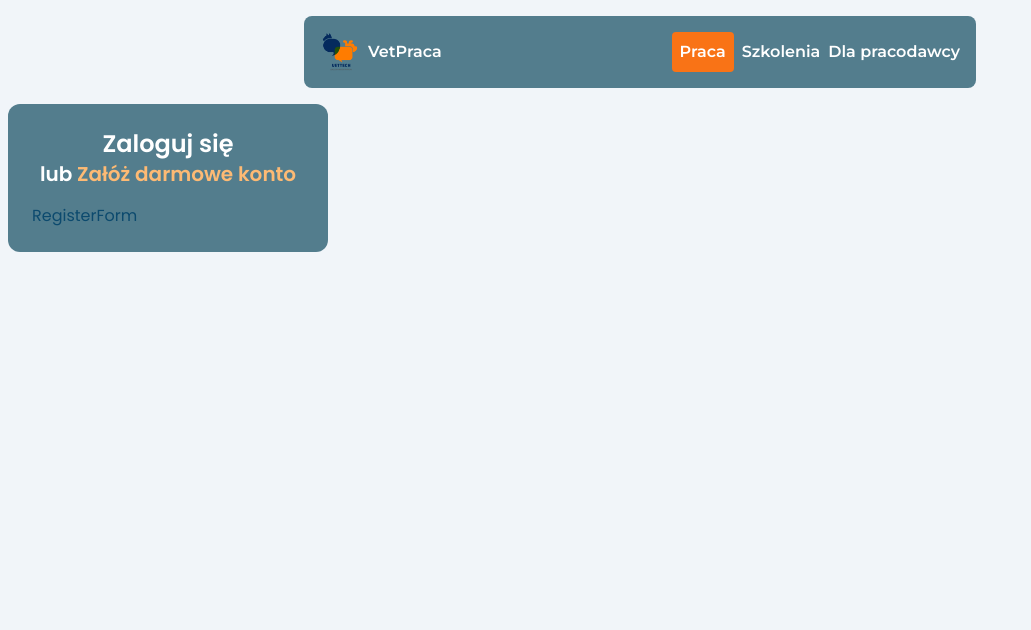
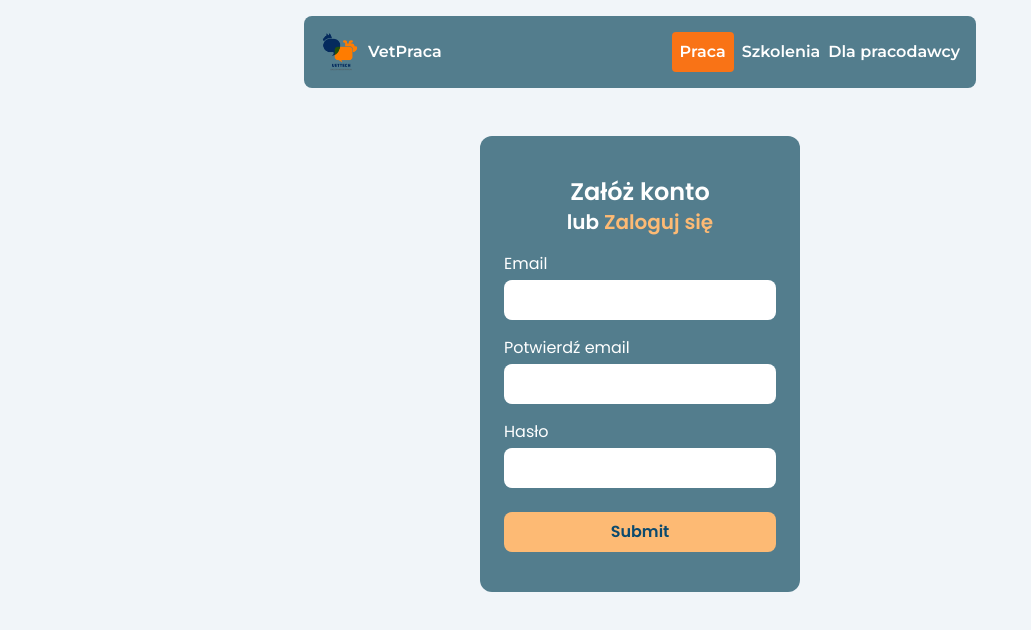
Before and after one commit to lszmytko/jobboard, a Next.js app: page /pracodawca/login in a window 1280 px wide. Both pictures are taken after a click on the element "Załóż darmowe konto". Shown: the top 630 px of the page, without its empty margins (0-1031 px from the left). Built offline with nearby package versions, Linux system fonts and the light colour scheme.

Commit message:
feat(main): vhanges in RegisterForm component

```diff
--- a/src/app/pracodawca/login/AccessForm/AccessForm.tsx
+++ b/src/app/pracodawca/login/AccessForm/AccessForm.tsx
@@ -8,10 +8,10 @@ import RegisterForm from "./RegisterForm";
 const AccessForm = () => {
   const [isLogin, setIsLogin] = useState(true);
   return (
-    <div className="w-80 bg-dark-blue rounded-xl p-6">
+    <div className="w-80 rounded-xl px-6 py-10 bg-dark-blue">
       <div className="mb-4">
         <h1 className="text-2xl text-white font-semibold text-center">
-          Zaloguj się
+          {isLogin ? "Zaloguj się" : "Załóż konto"}
         </h1>
         <h2 className="text-xl text-white font-semibold text-center">
           lub{" "}
@@ -19,7 +19,7 @@ const AccessForm = () => {
             className="text-primary-light cursor-pointer"
             onClick={() => setIsLogin((prev) => !prev)}
           >
-            Załóż darmowe konto
+            {isLogin ? "Załóż darmowe konto" : "Zaloguj się"}
           </span>
         </h2>
       </div>
--- a/src/app/pracodawca/login/AccessForm/LoginForm.tsx
+++ b/src/app/pracodawca/login/AccessForm/LoginForm.tsx
@@ -1,5 +1,6 @@
 "use client";
 
+import { useState } from "react";
 import { useForm, SubmitHandler } from "react-hook-form";
 
 type LoginFormInputs = {
@@ -8,6 +9,8 @@ type LoginFormInputs = {
 };
 
 const LoginForm = () => {
+  const [isPasswordForgotten, setIsPasswordForgotten] = useState(false);
+
   const {
     register,
     handleSubmit,
@@ -18,10 +21,11 @@ const LoginForm = () => {
 
   console.log(watch("email")); // watch input value by passing the
   return (
+    <div>
       <form onSubmit={handleSubmit(onSubmit)} className="">
         <div className="mb-4">
           <label>
-          <h1 className="pl-2 mb-1 text-white">Email</h1>
+            <h1 className="mb-1 text-white">Email</h1>
             <input
               {...register("email", { required: true })}
               className="w-full py-2 px-1 rounded-lg"
@@ -30,7 +34,7 @@ const LoginForm = () => {
         </div>
         <div className="mb-4">
           <label>
-          <h1 className="pl-2 mb-1 text-white">Hasło</h1>
+            <h1 className="mb-1 text-white">Hasło</h1>
             <input
               {...register("password", { required: true })}
               className="w-full py-2 px-1 rounded-lg"
@@ -40,10 +44,19 @@ const LoginForm = () => {
         {errors.password && <span>Puste pole</span>}
         <input
           type="submit"
-        className="w-full py-2 px-1 rounded-lg bg-primary-light font-semibold"
+          className="w-full py-2 px-1 mt-2 rounded-lg bg-primary-light font-semibold"
           value="Zaloguj"
         />
       </form>
+      <div className="flex justify-center">
+        <button
+          className="mt-4 text-center text-white cursor-pointer"
+          onClick={() => setIsPasswordForgotten(true)}
+        >
+          Zapomniałeś hasła?
+        </button>
+      </div>
+    </div>
   );
 };
 
--- a/src/app/pracodawca/login/AccessForm/RegisterForm.tsx
+++ b/src/app/pracodawca/login/AccessForm/RegisterForm.tsx
@@ -1,5 +1,59 @@
+"use client";
+
+import { useForm, SubmitHandler } from "react-hook-form";
+
+type Inputs = {
+  email: string;
+  emailConfirmation: string;
+  password: string;
+};
+
 const RegisterForm = () => {
-  return <div>RegisterForm</div>;
+  const {
+    register,
+    handleSubmit,
+    watch,
+    formState: { errors },
+  } = useForm<Inputs>();
+  const onSubmit: SubmitHandler<Inputs> = (data) => console.log(data);
+
+  console.log(watch("email")); // watch input value by passing the name of it
+
+  return (
+    <form onSubmit={handleSubmit(onSubmit)}>
+      <div className="mb-4">
+        <label>
+          <h5 className="text-white mb-1">Email</h5>
+          <input
+            className="w-full py-2 px-1 rounded-lg"
+            {...register("email")}
+          />
+        </label>
+      </div>
+      <div className="mb-4">
+        <label>
+          <h5 className="text-white mb-1">Potwierdź email</h5>
+          <input
+            className="w-full py-2 px-1 rounded-lg"
+            {...register("emailConfirmation")}
+          />
+        </label>
+      </div>
+      <div className="mb-4">
+        <label>
+          <h5 className="text-white mb-1">Hasło</h5>
+          <input
+            className="w-full py-2 px-1 rounded-lg"
+            {...register("password")}
+          />
+        </label>
+      </div>
+      <input
+        type="submit"
+        className="w-full py-2 px-1 rounded-lg bg-primary-light font-semibold mt-2"
+      />
+    </form>
+  );
 };
 
 export default RegisterForm;
--- a/src/app/pracodawca/login/page.tsx
+++ b/src/app/pracodawca/login/page.tsx
@@ -1,11 +1,21 @@
+"use client";
+
+import { useEffect } from "react";
+import { redirect } from "next/navigation";
+
 import AccessForm from "./AccessForm";
 
-const EmployeeLogin = () => {
+const EmployerLogin = () => {
+  useEffect(() => {
+    const isLoggedIn = localStorage.getItem("isLoggedIn");
+    if (isLoggedIn) redirect("/sth");
+  }, []);
+
   return (
-    <div className="px-2">
+    <div className="mt-8 flex justify-center">
       <AccessForm />
     </div>
   );
 };
 
-export default EmployeeLogin;
+export default EmployerLogin;
```
Lines whose indentation alone changed are shown as unchanged.
